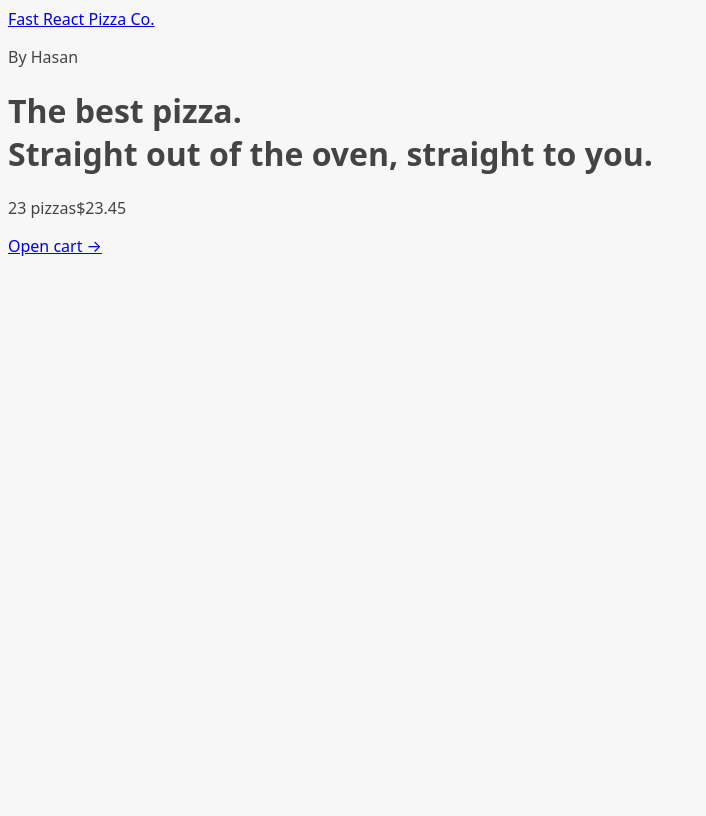
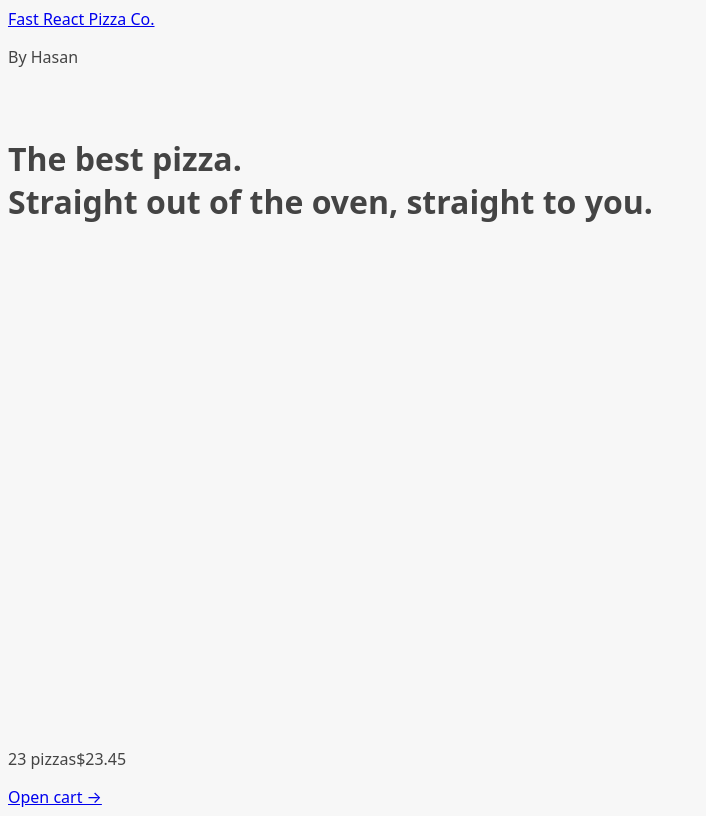
Before and after one commit to dev-hans-programmer/react-router-loader, a React (Vite) app: page / in a window 1280 px wide. Shown: the whole page, without its empty margins (0-706 px from the left). Built offline with nearby package versions, Linux system fonts and the light colour scheme.

Commit message:
Added a loading indicator

```diff
--- a/src/ui/app-layout.tsx
+++ b/src/ui/app-layout.tsx
@@ -1,10 +1,14 @@
-import { Outlet } from "react-router-dom"
+import { Outlet, useNavigation } from "react-router-dom"
 import CartOverview from "../features/cart/cart-overview"
 import Header from "./header"
+import Loader from "./loader";
 
 function AppLayout() {
+  const navigation = useNavigation();
+  const isLoading = navigation.state === 'loading'
   return (
-    <div>
+    <div className="layout">
+      {isLoading && <Loader />}
       <Header />
       <main>
         <Outlet />
--- /dev/null
+++ b/src/ui/loader.tsx
@@ -0,0 +1,4 @@
+function Loader() {
+  return <div className="loader"></div>;
+}
+export default Loader;
```
